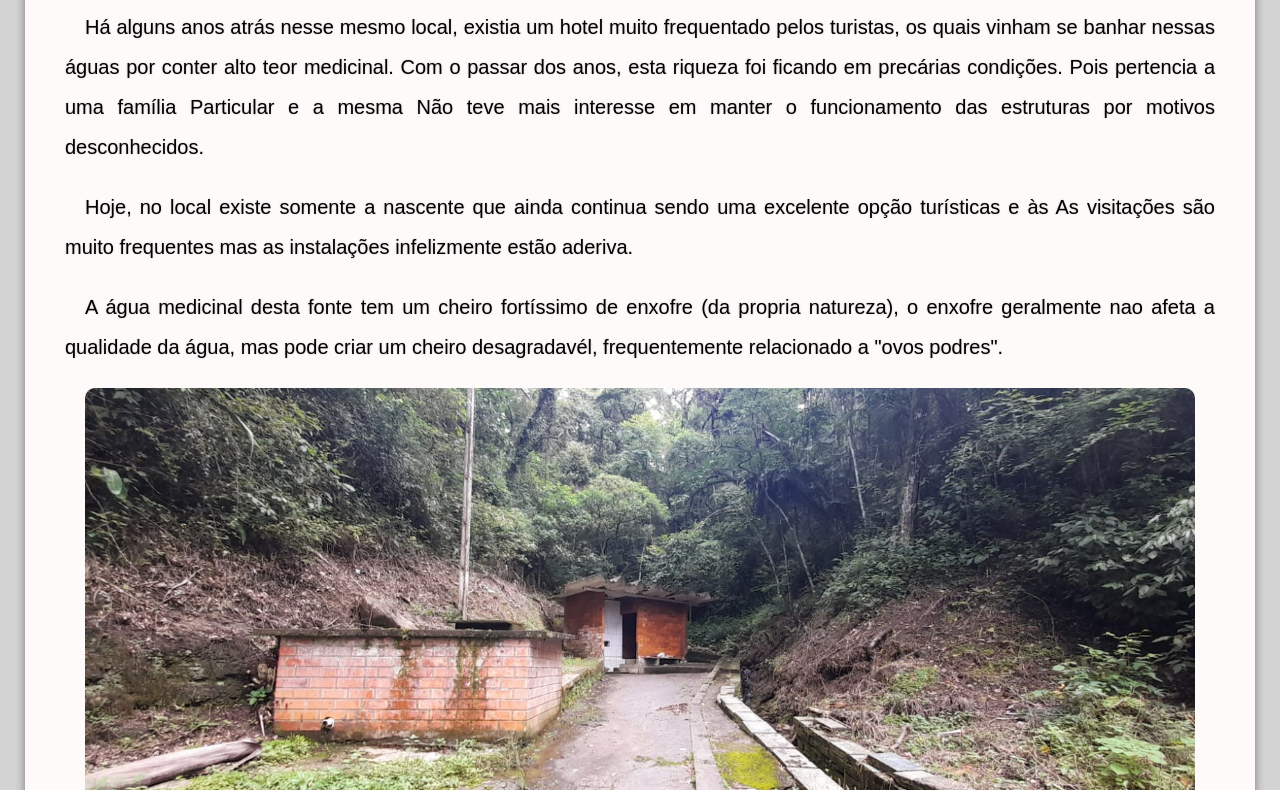
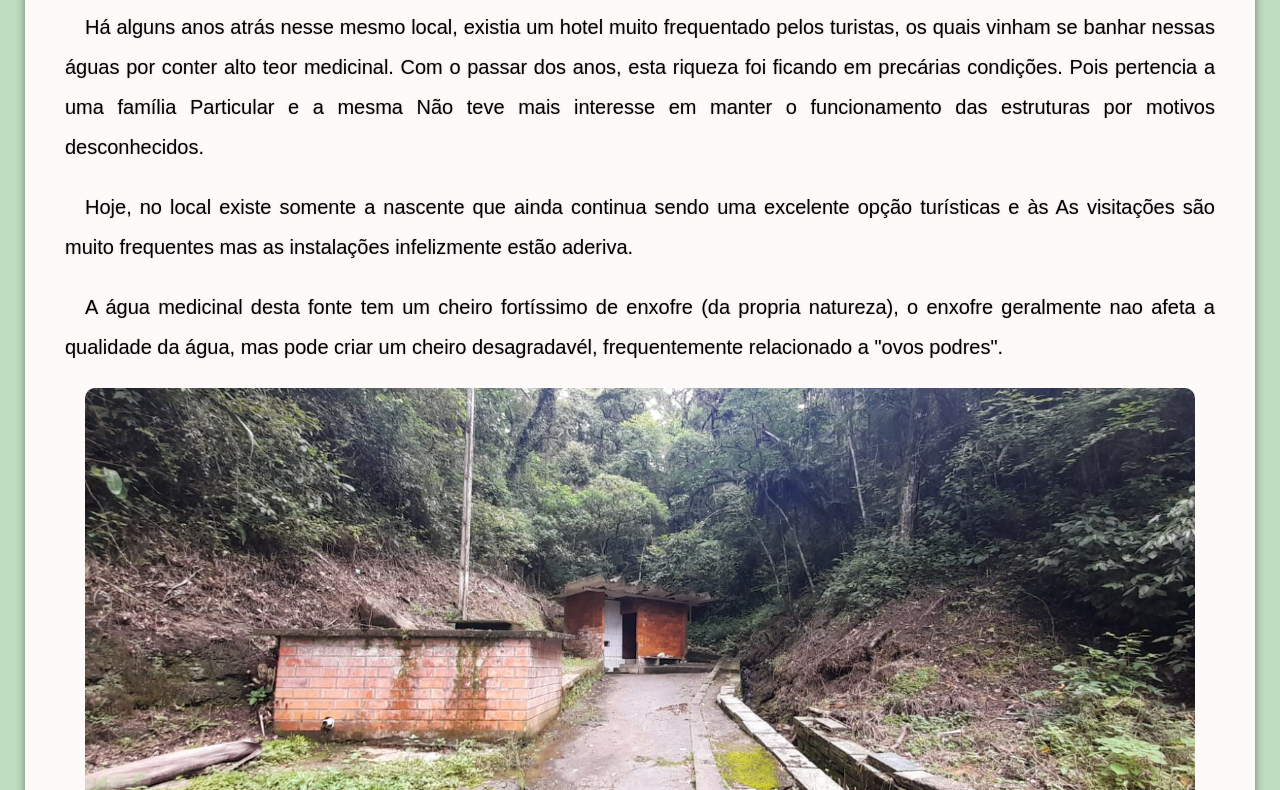
Before and after one commit to vitoreble06/projeto-fonte, a plain HTML site: page index.html in a window 1280 px wide. Shown: the part 455-1245 px from the top of the page. Drawn offline with Linux system fonts and the light colour scheme.

Commit message:
cor do body

```diff
--- a/style.css
+++ b/style.css
@@ -2,7 +2,7 @@
 
 body {
     font-family: Arial, Helvetica, sans-serif;
-    background-color: lightgrey;
+    background-color: #bfddc1;
     margin: 0px;
 }
 
```
